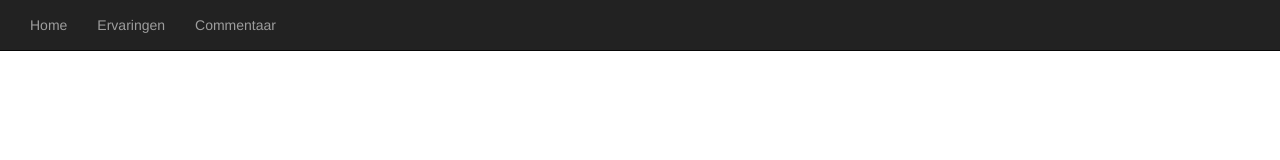
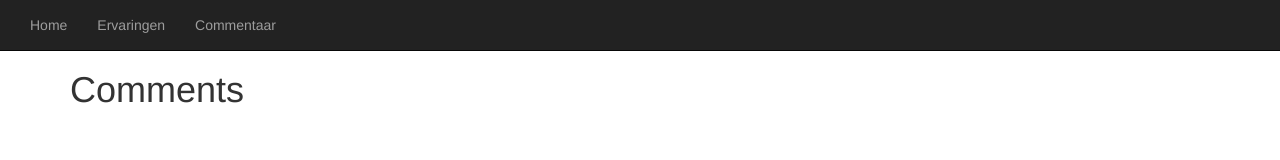
Before and after one commit to Maximslegacy99/team_2_MaximDelaere, a plain HTML site: page oef1/WebContent/Comments.html in a window 1280 px wide. Drawn offline with nearby package versions, Linux system fonts and the light colour scheme.

Commit message:
Hoofding aan de Commentspagina toegevoegd

```diff
--- a/oef1/WebContent/Comments.html
+++ b/oef1/WebContent/Comments.html
@@ -9,6 +9,7 @@
 		<title>Comments</title>
 
 		<link rel="stylesheet" href="css/bootstrap.css">
+		<link rel="stylesheet" href="css/stijlen.css">
 
 		<!--[if lt IE 9]>
    			<script src="https://oss.maxcdn.com/libs/html5shiv/3.7.0/html5shiv.js"></script>
@@ -21,6 +22,7 @@
 
 		<div class="container-fluid">
 			<div class="row">
+
 				<div class="navbar navbar-default navbar-fixed-top navbar-inverse">
 						<div class="container-fluid">
 							<div class="navbar-header">
@@ -43,6 +45,13 @@
 				</div>
 			</div>
 		</div>
+
+		<div class="container">
+			<div class="row" id="space">
+				<h1>Comments</h1>
+			</div>
+		</div>
+
 		<script   src="https://code.jquery.com/jquery-1.11.0.js"
 		integrity="sha256-zgND4db0iXaO7v4CLBIYHGoIIudWI5hRMQrPB20j0Qw="   crossorigin="anonymous">
 		</script>
```
Lines whose indentation alone changed are shown as unchanged.
